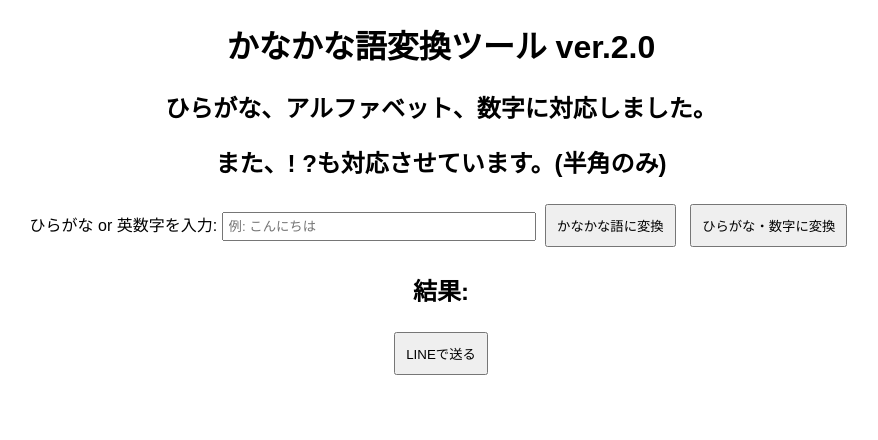
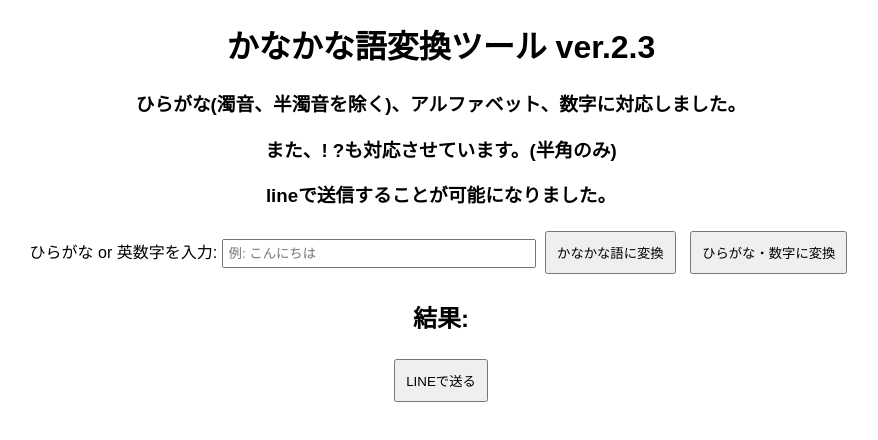
Before and after one commit to saharakun/kanakana, a plain HTML site: page index.html in a window 1280 px wide. Shown: the whole page, without its empty margins (199-1077 px from the left). Drawn offline with Linux system fonts and the light colour scheme.

Commit message:
Update index.html

```diff
--- a/index.html
+++ b/index.html
@@ -7,9 +7,10 @@
     <link rel="stylesheet" href="style.css">
 </head>
 <body>
-    <h1>かなかな語変換ツール ver.2.0</h1>
-    <h2>ひらがな、アルファベット、数字に対応しました。</h2>
-    <h2>また、! ?も対応させています。(半角のみ)</h2>
+    <h1>かなかな語変換ツール ver.2.3</h1>
+    <h3>ひらがな(濁音、半濁音を除く)、アルファベット、数字に対応しました。</h3>
+    <h3>また、! ?も対応させています。(半角のみ)</h3>
+    <h3>lineで送信することが可能になりました。</h3>
 
     <label for="inputText">ひらがな or 英数字を入力:</label>
     <input type="text" id="inputText" placeholder="例: こんにちは">
```
